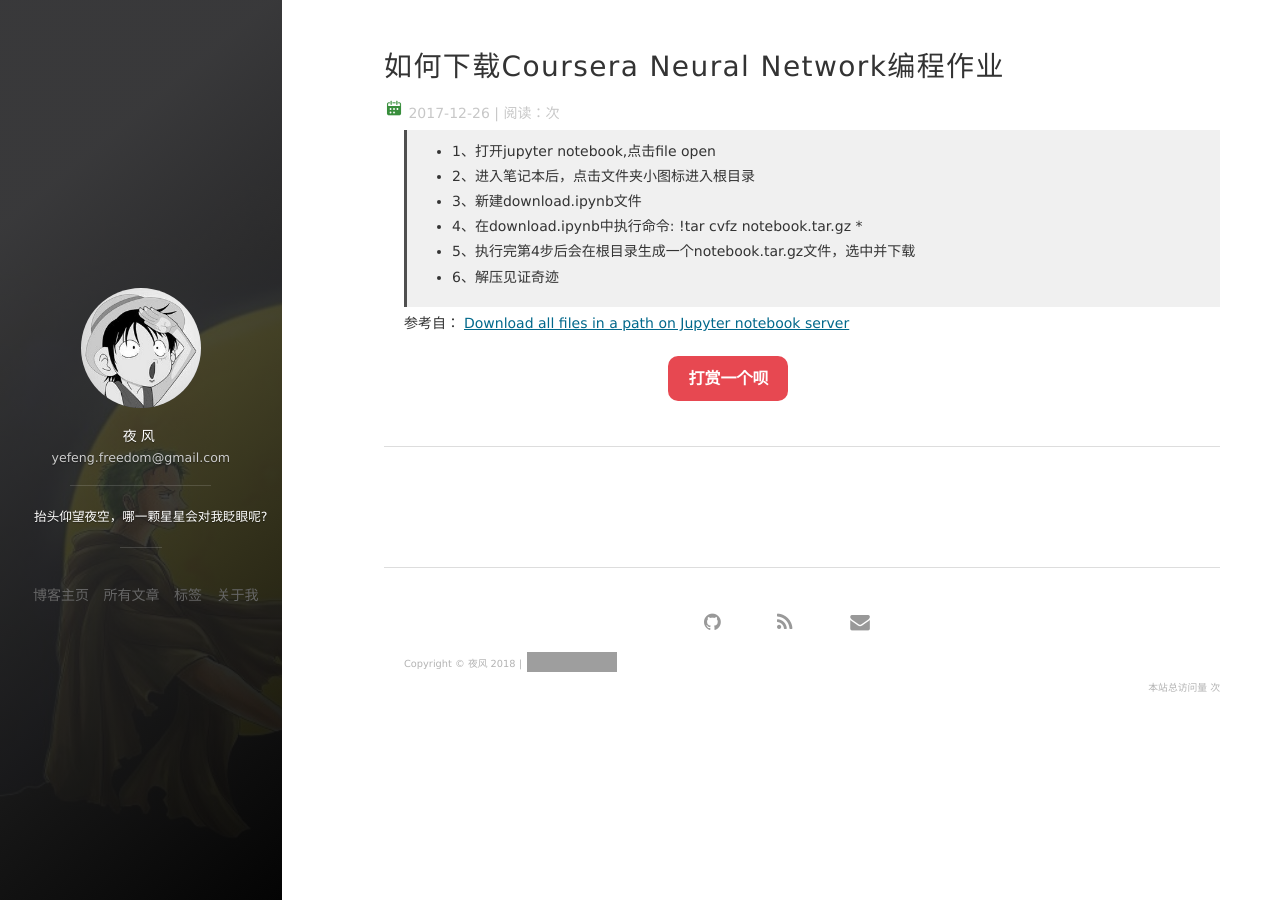
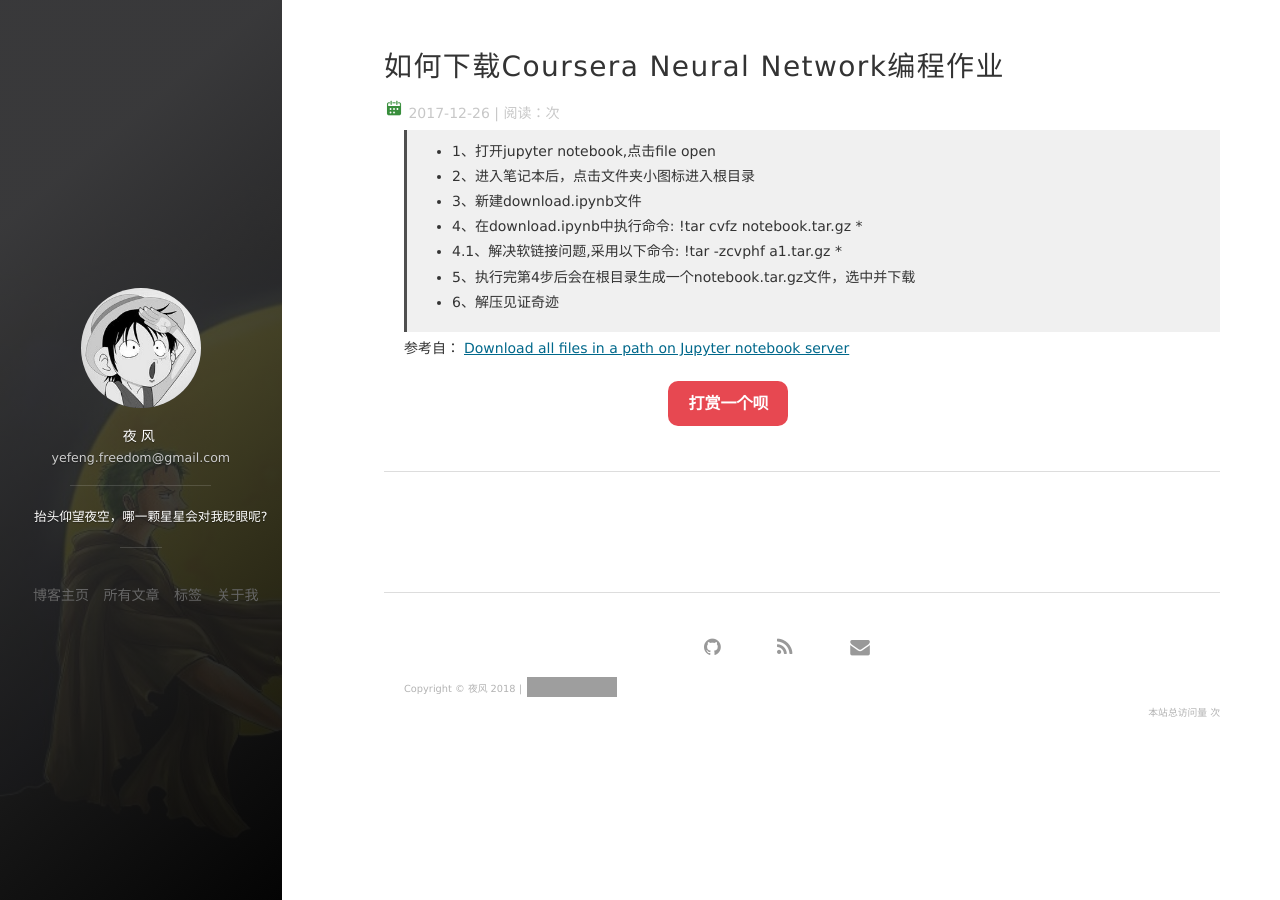
Before and after one commit to yefengjie/yefengjie.github.io, a Jekyll site: the page built from _posts/2017-12-26-ml_how_to_download_coursera_ml_programming_exercise.md, in a window 1280 px wide. Built offline with Jekyll 4.4.1, drawn with Linux system fonts in a browser that asks for light colours; nearby versions of some CDN libraries; comment, search, counter and statistics services are not loaded; grey boxes are pictures that could not be loaded.

Commit message:
Update 2017-12-26-ml_how_to_download_coursera_ml_programming_exercise.md

```diff
--- a/_posts/2017-12-26-ml_how_to_download_coursera_ml_programming_exercise.md
+++ b/_posts/2017-12-26-ml_how_to_download_coursera_ml_programming_exercise.md
@@ -9,6 +9,7 @@
 >* 2、进入笔记本后，点击文件夹小图标进入根目录
 >* 3、新建download.ipynb文件
 >* 4、在download.ipynb中执行命令:    !tar cvfz notebook.tar.gz *
+>* 4.1、解决软链接问题,采用以下命令:     !tar -zcvphf a1.tar.gz *
 >* 5、执行完第4步后会在根目录生成一个notebook.tar.gz文件，选中并下载
 >* 6、解压见证奇迹
 
```
